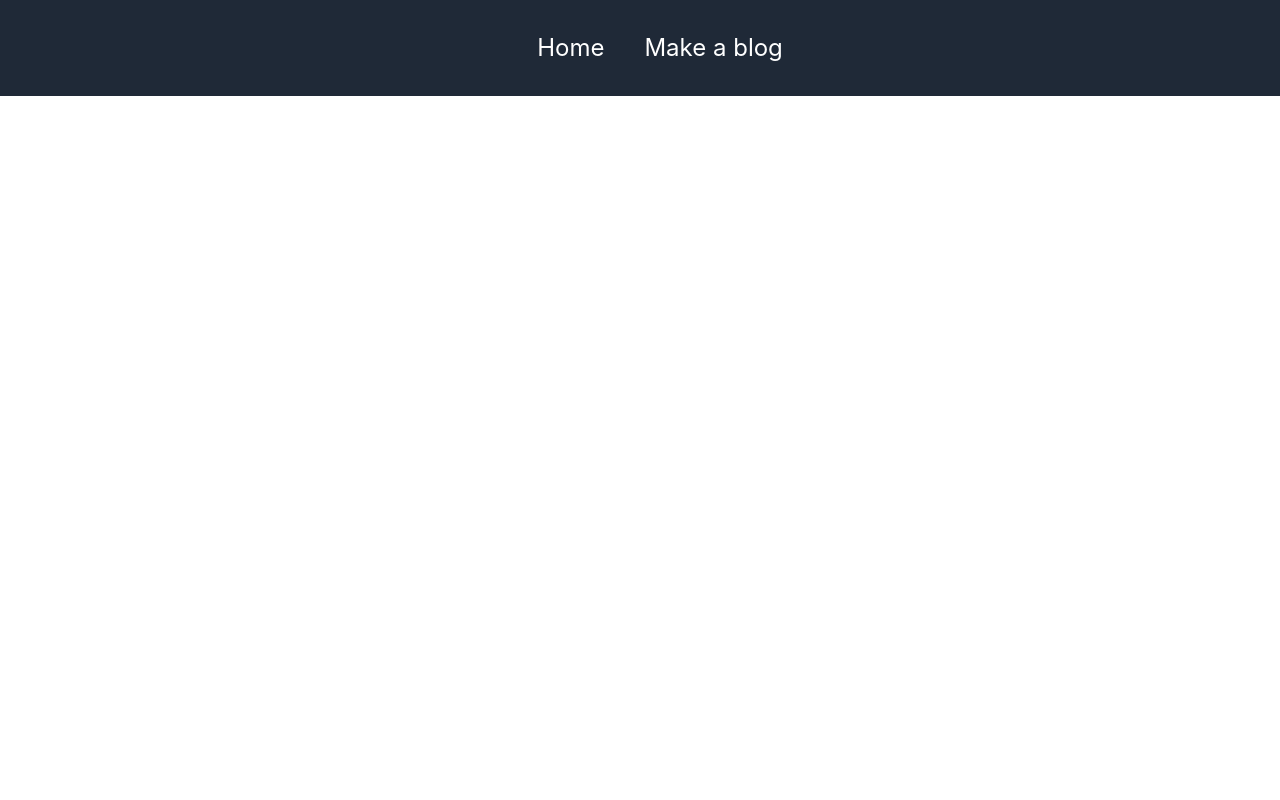
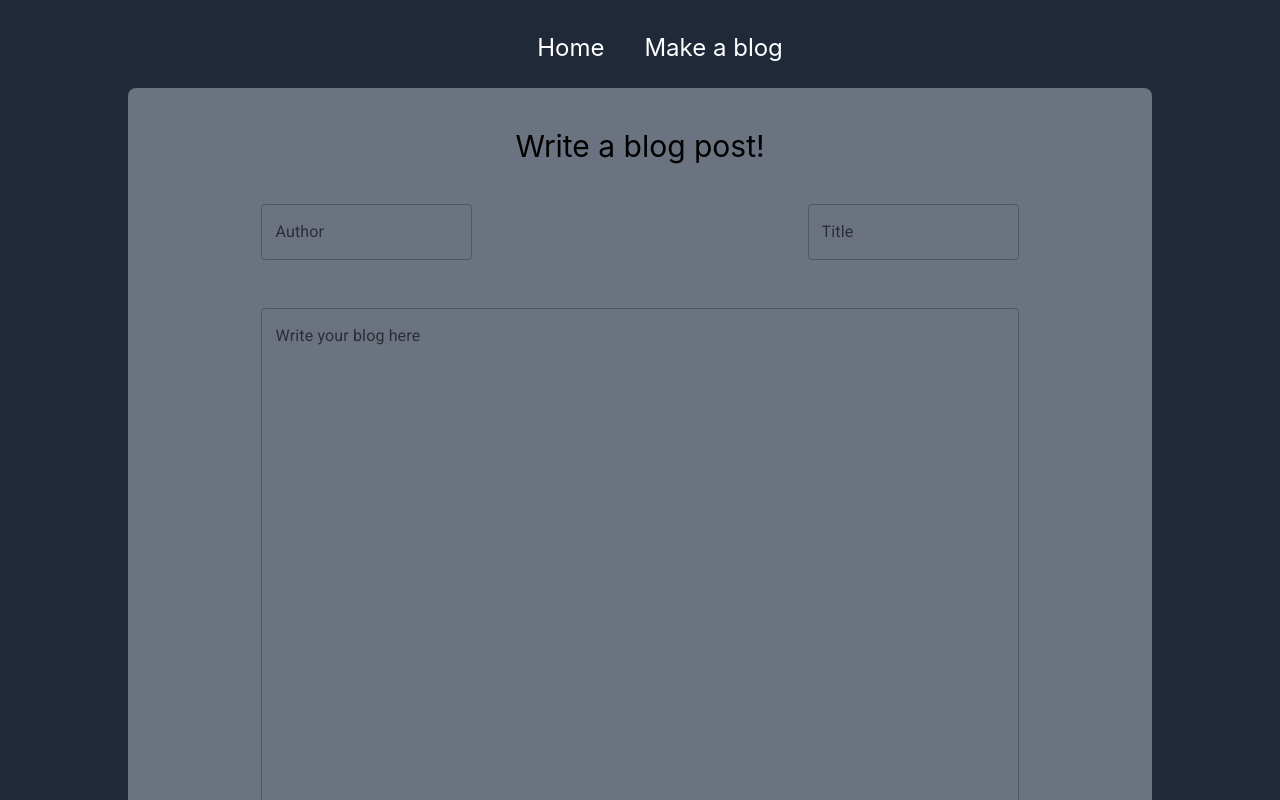
Before and after one commit to StevenSmith-code/client, a React (Create React App) app: page /create_blog in a window 1280 px wide. Before the commit this address had no page. Shown: the top 800 px of the page. Built offline with nearby package versions, Linux system fonts and the light colour scheme.

Commit message:
added form to submit

```diff
--- a/package.json
+++ b/package.json
@@ -3,6 +3,11 @@
   "version": "0.1.0",
   "private": true,
   "dependencies": {
+    "@emotion/react": "^11.10.6",
+    "@emotion/styled": "^11.10.6",
+    "@fontsource/roboto": "^4.5.8",
+    "@mui/material": "^5.11.14",
+    "@mui/styled-engine-sc": "^5.11.11",
     "@tailwindcss/line-clamp": "^0.4.2",
     "@testing-library/jest-dom": "^5.16.5",
     "@testing-library/react": "^13.4.0",
@@ -12,6 +17,7 @@
     "react-dom": "^18.2.0",
     "react-router-dom": "^6.9.0",
     "react-scripts": "5.0.1",
+    "styled-components": "^5.3.9",
     "web-vitals": "^2.1.4"
   },
   "scripts": {
--- a/public/index.html
+++ b/public/index.html
@@ -2,7 +2,11 @@
 <html lang="en">
   <head>
     <meta charset="utf-8" />
-    <link rel="icon" href="%PUBLIC_URL%/favicon.ico" />
+    <link
+      rel="stylesheet"
+      href="https://fonts.googleapis.com/css?family=Roboto:300,400,500,700&display=swap"
+    />
+
     <meta name="viewport" content="width=device-width, initial-scale=1" />
     <meta name="theme-color" content="#000000" />
     <meta
--- a/src/App.js
+++ b/src/App.js
@@ -1,6 +1,7 @@
 import { Route, Routes } from "react-router-dom";
 import "./App.css";
 import ArticleContainer from "./ArticleContainer";
+import ArticleForm from "./ArticleForm";
 import HomeContainer from "./HomeContainer";
 import Navbar from "./Navbar";
 
@@ -11,6 +12,7 @@ function App() {
       <Routes>
         <Route path="/" element={<HomeContainer />} />
         <Route path="/articles/:id" element={<ArticleContainer />} />
+        <Route path="/create_blog" element={<ArticleForm />} />
       </Routes>
     </div>
   );
--- a/src/ArticleCard.jsx
+++ b/src/ArticleCard.jsx
@@ -9,7 +9,7 @@ function ArticleCard({ id, author, title, body, created_at, updated_at }) {
   return (
     <div
       onClick={() => navigate(`/articles/${id}`)}
-      className="h-72 w-96 bg-slate-300 mb-5 mt-10 m-auto px-2 py-3 rounded-xl cursor-pointer"
+      className="h-72 w-96 bg-slate-300 mb-5 mt-10 m-auto px-10 py-10 rounded-xl cursor-pointer"
     >
       <h1 className="text-center mb-5 lg:text-2xl">{title}</h1>
       <p className="line-clamp-3 mb-8">{body}</p>
--- a/src/ArticleContainer.jsx
+++ b/src/ArticleContainer.jsx
@@ -11,7 +11,7 @@ function ArticleContainer() {
     fetch(`http://localhost:9292/articles/${id}`)
       .then((res) => res.json())
       .then((data) => setArticle(data));
-  });
+  }, []);
 
   return (
     <div className="flex flex-col bg-gray-800 h-screen">
--- /dev/null
+++ b/src/ArticleForm.jsx
@@ -0,0 +1,92 @@
+import React, { useState } from "react";
+import Button from "@mui/material/Button";
+import Box from "@mui/material/Box";
+import TextField from "@mui/material/TextField";
+import { useNavigate } from "react-router-dom";
+
+function ArticleForm() {
+  const navigate = useNavigate();
+  const [submittedData, setSubmittedData] = useState({
+    author: "",
+    title: "",
+    body: "",
+  });
+
+  function handleForm(e) {
+    e.preventDefault();
+    console.log("clicked");
+    fetch("http://localhost:9292/create_blog", {
+      method: "POST",
+      headers: {
+        "Content-Type": "application/json",
+      },
+      body: JSON.stringify(submittedData),
+    })
+      .then((response) => response.json())
+      .then((data) => {
+        console.log("Success:", data);
+        // navigate("/");
+      })
+      .catch((error) => {
+        console.error("Error:", error);
+      });
+  }
+  return (
+    <div className="bg-gray-800 h-screen">
+      <div className="bg-gray-500 max-w-5xl m-auto rounded-lg -mt-2 flex flex-col items-center pb-10">
+        <Box
+          component="form"
+          onSubmit={handleForm}
+          className="text-center max-w-5xl mb-8"
+          noValidate
+          autoComplete="off"
+        >
+          <h1 className="text-center lg:text-3xl max-w-5xl mb-10 mt-10">
+            Write a blog post!
+          </h1>
+
+          <div className="flex justify-between px-2 mb-10">
+            <TextField
+              id="outlined-basic"
+              label="Author"
+              variant="outlined"
+              value={submittedData.author}
+              onChange={(e) =>
+                setSubmittedData({ ...submittedData, author: e.target.value })
+              }
+            />
+            <TextField
+              id="outlined-basic"
+              label="Title"
+              variant="outlined"
+              value={submittedData.title}
+              onChange={(e) =>
+                setSubmittedData({ ...submittedData, title: e.target.value })
+              }
+            />
+          </div>
+
+          <div className="flex flex-col items-center">
+            <TextField
+              id="outlined-multiline-static"
+              sx={{ m: 1, width: "75ch" }}
+              label="Write your blog here"
+              multiline
+              rows={40}
+              value={submittedData.body}
+              onChange={(e) =>
+                setSubmittedData({ ...submittedData, body: e.target.value })
+              }
+              placeholder="Write your blog here..."
+            />
+            <Button className="w-36" type="submit" variant="contained">
+              Submit
+            </Button>
+          </div>
+        </Box>
+      </div>
+    </div>
+  );
+}
+
+export default ArticleForm;
--- a/src/HomeContainer.jsx
+++ b/src/HomeContainer.jsx
@@ -11,6 +11,7 @@ function HomeContainer() {
 
   const render = data.map((article) => (
     <ArticleCard
+      key={article.id}
       id={article.id}
       author={article.author}
       title={article.title}
```
Also changed, not shown: 1 other file (tests, documents, lock files or other folders).
